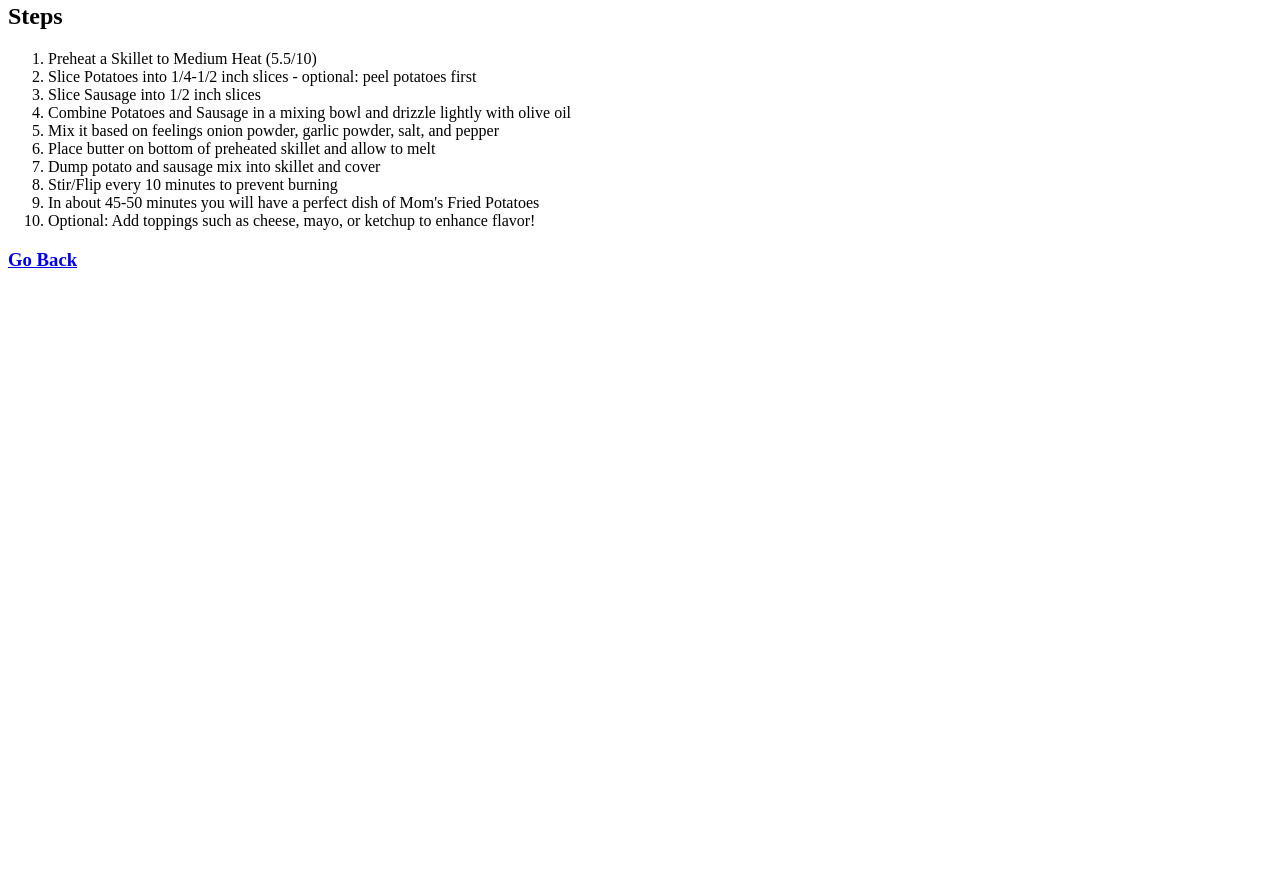
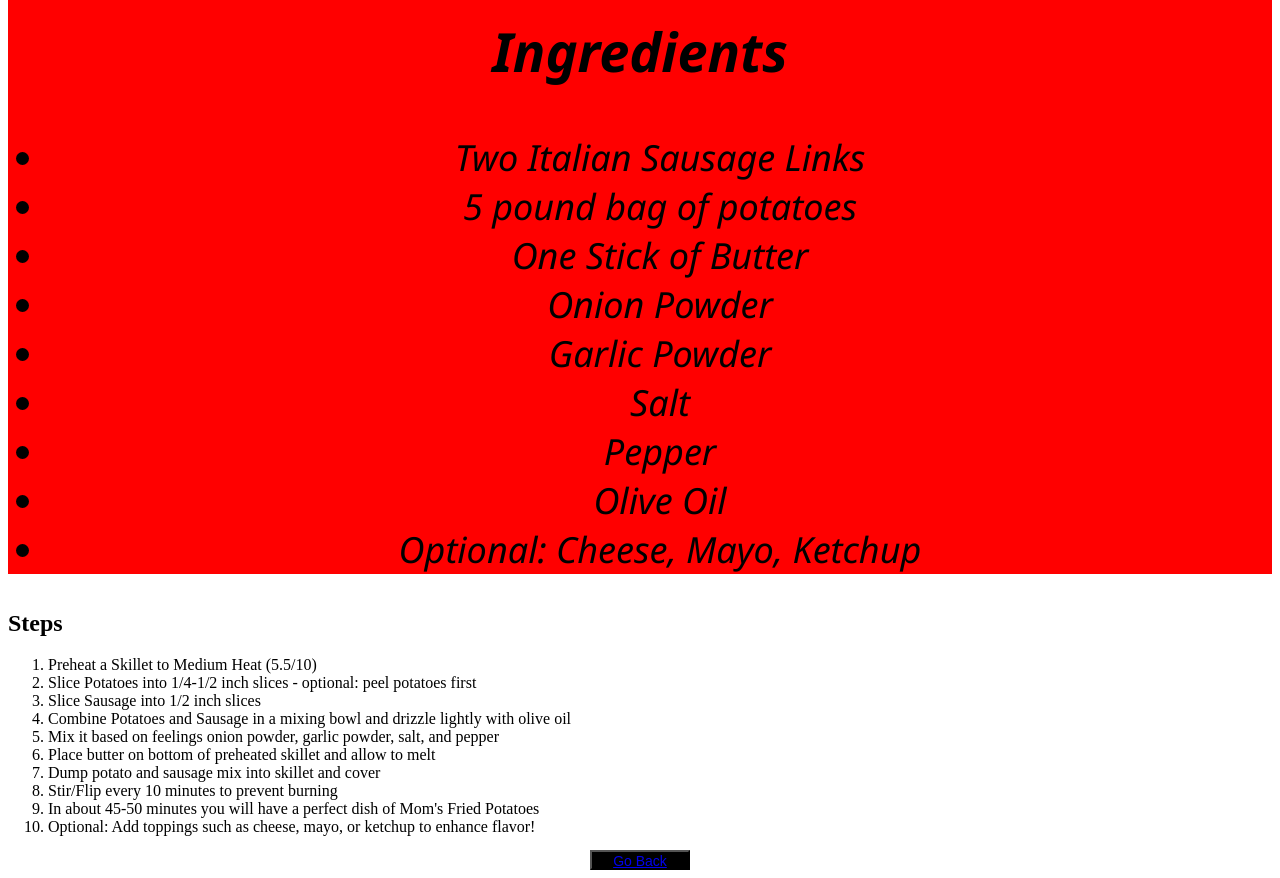
Before and after one commit to trollmunch/odin-recipes, a plain HTML site: page recipes/friedpotatoes.html in a window 1280 px wide. Shown: the part 748-1626 px from the top of the page. Before the commit the page ends 1038 px from the top, so only its background shows below. Drawn offline with Linux system fonts and the light colour scheme.

Commit message:
Added style.css
Had to use someone elses code to figure out how to center my button.
text-align; center: was not working and not moving the button at all.
Going to continue to make updates to the recipes site before moving
on to the next TOP lesson.

```diff
--- a/recipes/friedpotatoes.html
+++ b/recipes/friedpotatoes.html
@@ -3,10 +3,12 @@
     <head>
         <meta charset="UTF=8">
         <title>Fried Potatoes</title>
+        <link rel="stylesheet" href="../style.css"></link>
     </head>
     <body><h1>Fried Potatoes</h1></body>
     <p><img src="https://cookingwithcarlee.com/wp-content/uploads/2022/08/skillet-fried-potatoes.jpg.webp" alt="Fried Potatoes" width="400"></p>
 
+    <div class="description"
     <h2>Description</h2>
         <p>This fried potatoes recipe is something my mom made all the time when I was growing up. It suits me, Cannon, perfectly as it doesn't contain any icky onions in it.</p>
         <p>While this recipe is delicious, be warned, it is not healthy in the slightest.</p>
@@ -24,6 +26,7 @@
              <li>Optional: Cheese, Mayo, Ketchup</li>
             </ul>
         </p>
+    </div>
 
     <h2>Steps</h2>
      <p>
@@ -41,5 +44,5 @@
         </ol>
      </p>
 
-     <h3><a href="../index.html">Go Back</a></h3>
+     <button class="button"></style><a href="../index.html">Go Back</a></button>
 </html>
--- /dev/null
+++ b/style.css
@@ -0,0 +1,29 @@
+.title {
+    font-family: Arial, Helvetica, sans-serif;
+    color: aqua;
+    background-color: gray;
+    text-align: center;
+    font-size: 48px;
+    font-weight: bold;
+}
+
+.description {
+    font-family: 'Segoe UI', Tahoma, Geneva, Verdana, sans-serif;
+    color: black;
+    background-color: red;
+    text-align: center;
+    font-size: 36px;
+    font-style: italic;
+}
+
+.button {
+    background-color: black;
+    color: yellow;
+    font-size: 14px;
+    height:20px;
+    width:100px;
+    margin: -20px -50px;
+    position:relative;
+    top:50%;
+    left:50%;
+}
```
Also changed, not shown: index.html (+2 -1 lines), recipes/chili.html (+2 -1 lines), recipes/crepes.html (+2 -1 lines), 2 other files.
